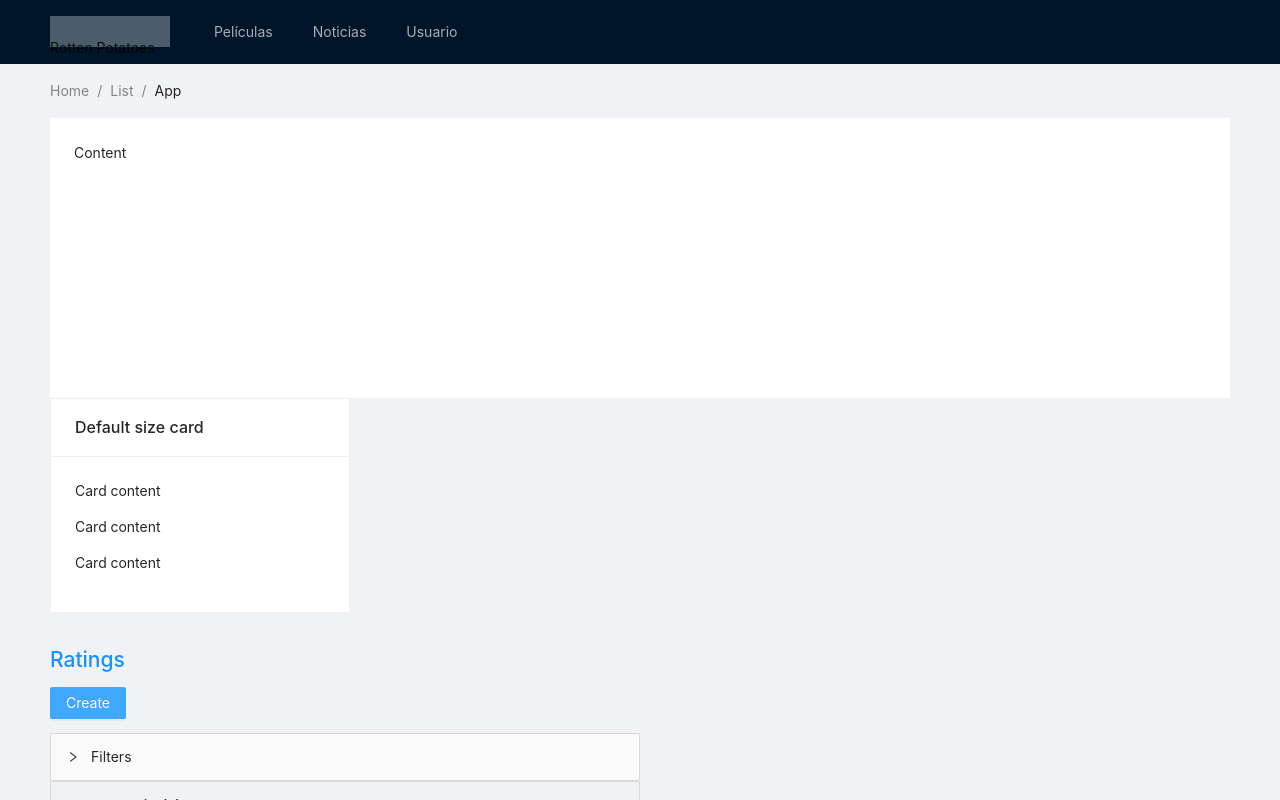
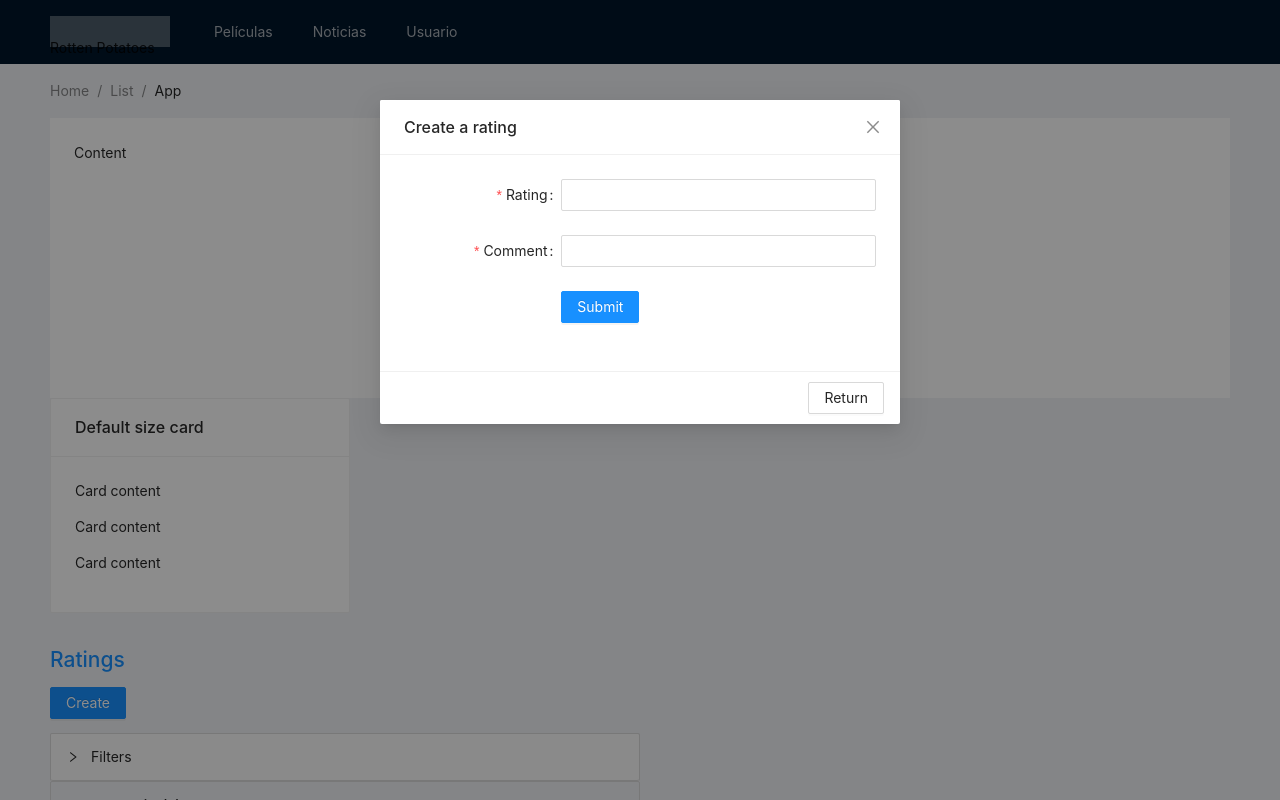
Before and after one commit to MUISCDGTI/Frontend, a React (Create React App) app: page / in a window 1280 px wide. Both pictures are taken after a click on the button "Create". Shown: the top 800 px of the page. Built offline with nearby package versions, Linux system fonts and the light colour scheme.

Commit message:
Show modal fixed

```diff
--- a/src/components/list-ratings/index.js
+++ b/src/components/list-ratings/index.js
@@ -1,4 +1,4 @@
-import React from "react";
+import React, { useState } from "react";
 import {
   List,
   Dropdown,
@@ -17,22 +17,7 @@ import { DownOutlined } from "@ant-design/icons";
 import "./index.css";
 import moment from "moment";
 
-class App extends React.Component {
-  visible;
-
-  showModal = () => {
-    return this.visible = true;
-  };
-
-  handleOk = () => {
-    return this.visible = false;
-  };
-
-  handleCancel = () => {
-    return this.visible = false;
-  };
-};
-
+const RatingApp = (props) => {
 
   var ratings = [
     {
@@ -61,7 +46,15 @@ var ratings = [
     },
   ];
 
-var app = new App();
+  const [isModalVisible, setIsModalVisible] = useState(false);
+
+  const showModal = () => {
+    setIsModalVisible(true);
+  };
+
+  const handleCancel = () => {
+    setIsModalVisible(false);
+  };
 
   const form = (
     <Form
@@ -86,22 +79,24 @@ const form = (
       >
         <Input />
       </Form.Item>
+
+      <Form.Item wrapperCol={{ offset: 8, span: 16 }}>
+        <Button type="primary" htmlType="submit">
+          Submit
+        </Button>
+      </Form.Item>
     </Form>
   );
 
   const modal = (
     <Modal
-    visible={app.visible}
+      visible={isModalVisible}
       title="Create a rating"
-    onOk={app.handleOk}
-    onCancel={app.handleCancel}
+      onCancel={handleCancel}
       footer={[
-      <Button key="back" onClick={app.handleCancel}>
+        <Button key="back" onClick={handleCancel}>
           Return
-      </Button>,
-      <Button key="submit" type="primary" onClick={app.handleOk}>
-        Submit
-      </Button>,
+        </Button>
       ]}
     >
       <p>{form}</p>
@@ -123,7 +118,6 @@ const { Search } = Input;
   const { RangePicker } = DatePicker;
   const { Panel } = Collapse;
 
-const RatingsList = (props) => {
   if (props.page === "film") {
     ratings = ratings.filter((rating) => rating.film === props.id);
   } else if (props.page === "user") {
@@ -132,7 +126,7 @@ const RatingsList = (props) => {
   return (
     <div className="list">
       <h2 className="list-header">Ratings</h2>
-      <Button type="primary" onClick={app.showModal}>
+      <Button type="primary" onClick={showModal}>
         Create
       </Button>
       {modal}
@@ -164,7 +158,7 @@ const RatingsList = (props) => {
             actions={
               props.page === "user"
                 ? [
-                    <Button type="primary" primary ghost>
+                    <Button type="primary" onClick={showModal} primary ghost>
                       update
                     </Button>,
                     <Button type="primary" danger ghost>
@@ -198,4 +192,4 @@ const RatingsList = (props) => {
   );
 };
 
-export default RatingsList;
+export default RatingApp;
```
Lines whose indentation alone changed are shown as unchanged.
